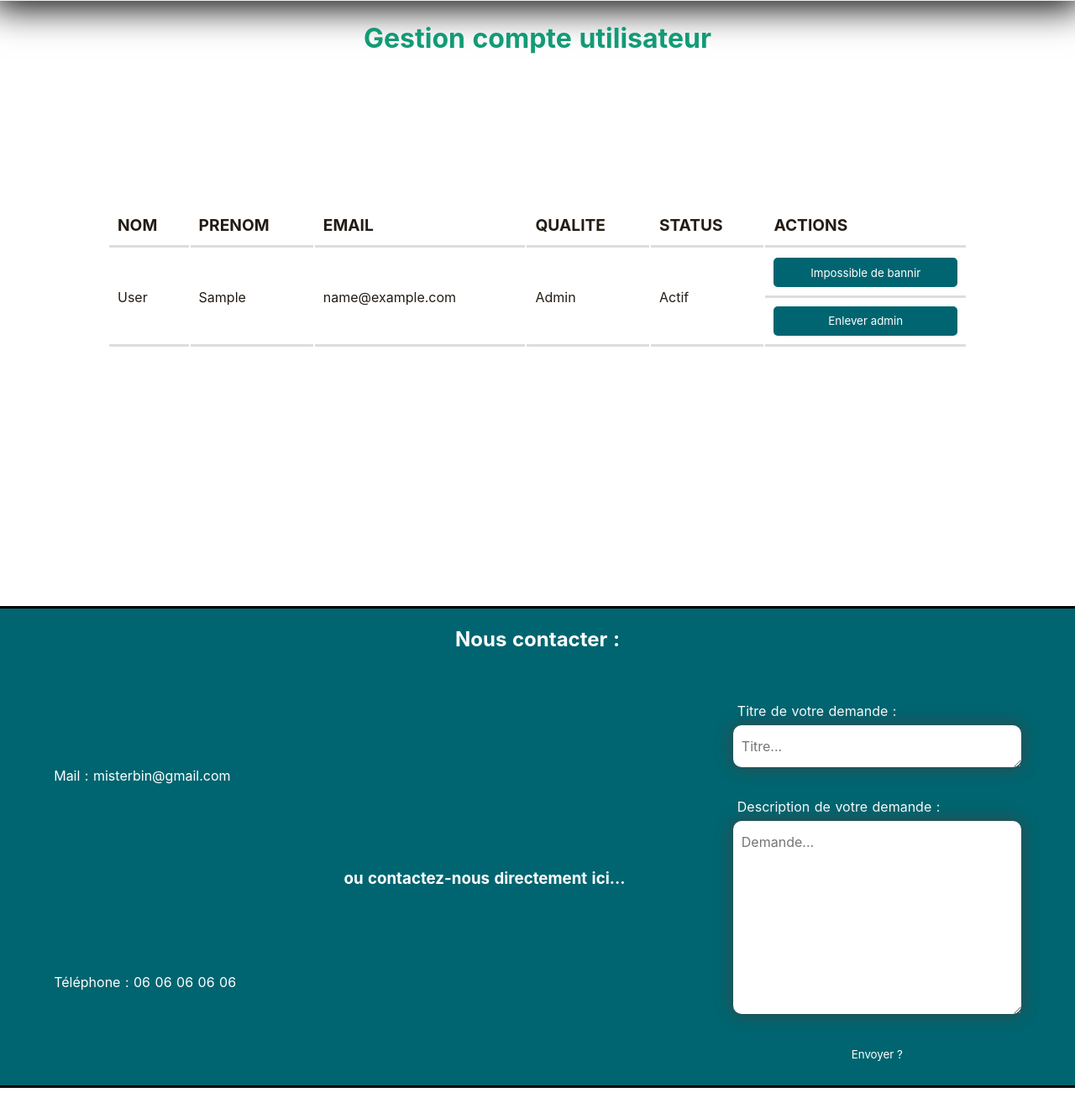
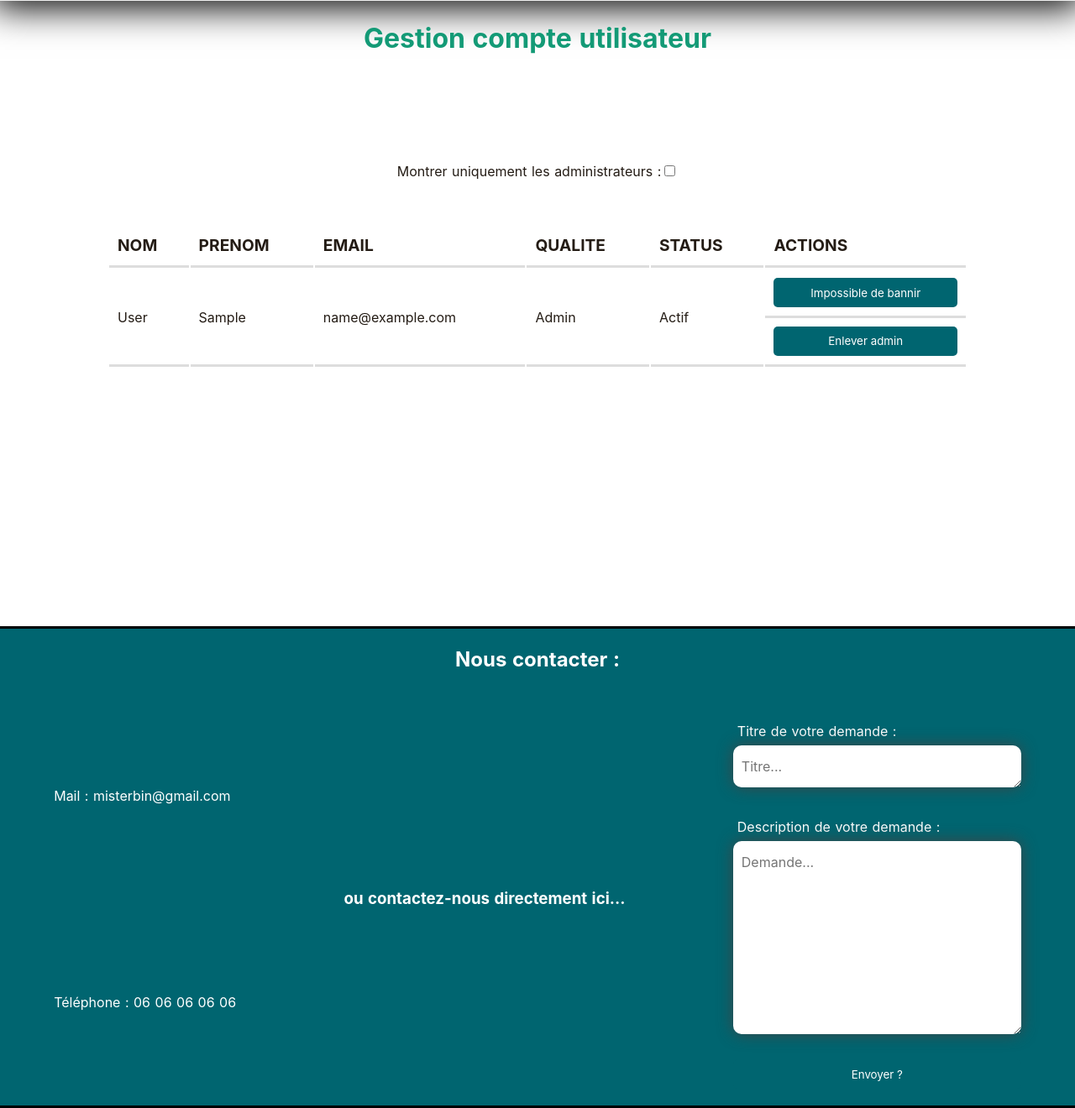
Before and after one commit to Esteban795/PP2I1, a Flask app: page /admin/ in a window 1280 px wide. Shown: the part 2436-3756 px from the top of the page at 84% size. Before the commit the page ends 3732 px from the top, so only its background shows below. Run offline with Flask 3, Linux system fonts and the light colour scheme; tables that the repository leaves empty hold one stand-in row (values such as "Sample post"); grey boxes marked "Sample" are stand-in pictures; some libraries are stand-ins or nearby versions.

Commit message:
feat : see #34

```diff
--- a/PP2I1/src/frontend/static/js/purchase_history.js
+++ b/PP2I1/src/frontend/static/js/purchase_history.js
@@ -164,3 +164,23 @@ transactionCancelProductSelection.forEach((button) => {
   });
 }
 );
+
+
+
+const userRows = document.querySelectorAll('.user-row');
+const adminOnlyCheckbox = document.querySelector('#admin-only-checkbox');
+
+adminOnlyCheckbox.addEventListener('change', (event) => {
+  if (event.target.checked) {
+    userRows.forEach((row) => {
+      if (!row.classList.contains('admin')) {
+        row.classList.add('hidden');
+      }
+    });
+  } else {
+    userRows.forEach((row) => {
+      row.classList.remove('hidden');
+    });
+  }
+}
+);
--- a/PP2I1/src/frontend/templates/admin.html
+++ b/PP2I1/src/frontend/templates/admin.html
@@ -367,6 +367,10 @@
 				<p class="error"> {{error_deleteUser}} </p>
 			{% endif%}
 			<div class="user-management-container flex-column">
+				<div class="flex-center">
+					<label for="admin-only"> Montrer uniquement les administrateurs : </label>
+					<input type="checkbox" name="admin-only" id="admin-only-checkbox">
+				</div>
 				<div id="table-container">
 					<table id="purchase-history-table">
 						<thead>
@@ -386,7 +390,7 @@
 								</tr>
 							{% else %}
 									{% for usr in user_list %}
-										<tr>
+										<tr class="user-row {{ 'admin' if usr.status == 1 else ''}}">
 											<td> {{ usr.last_name }} </td>
 											<td> {{ usr.first_name }}  </td>
 											<td> {{ usr.email }} </td>
```
